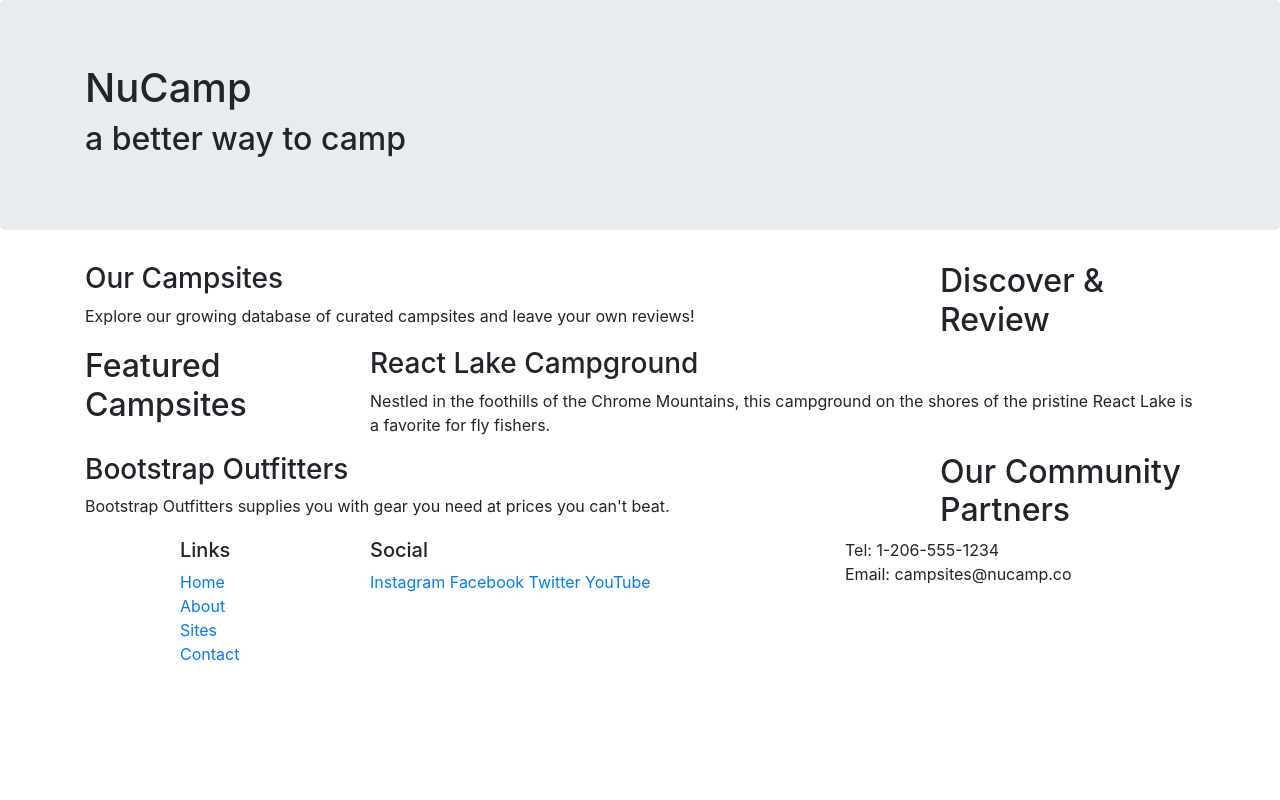
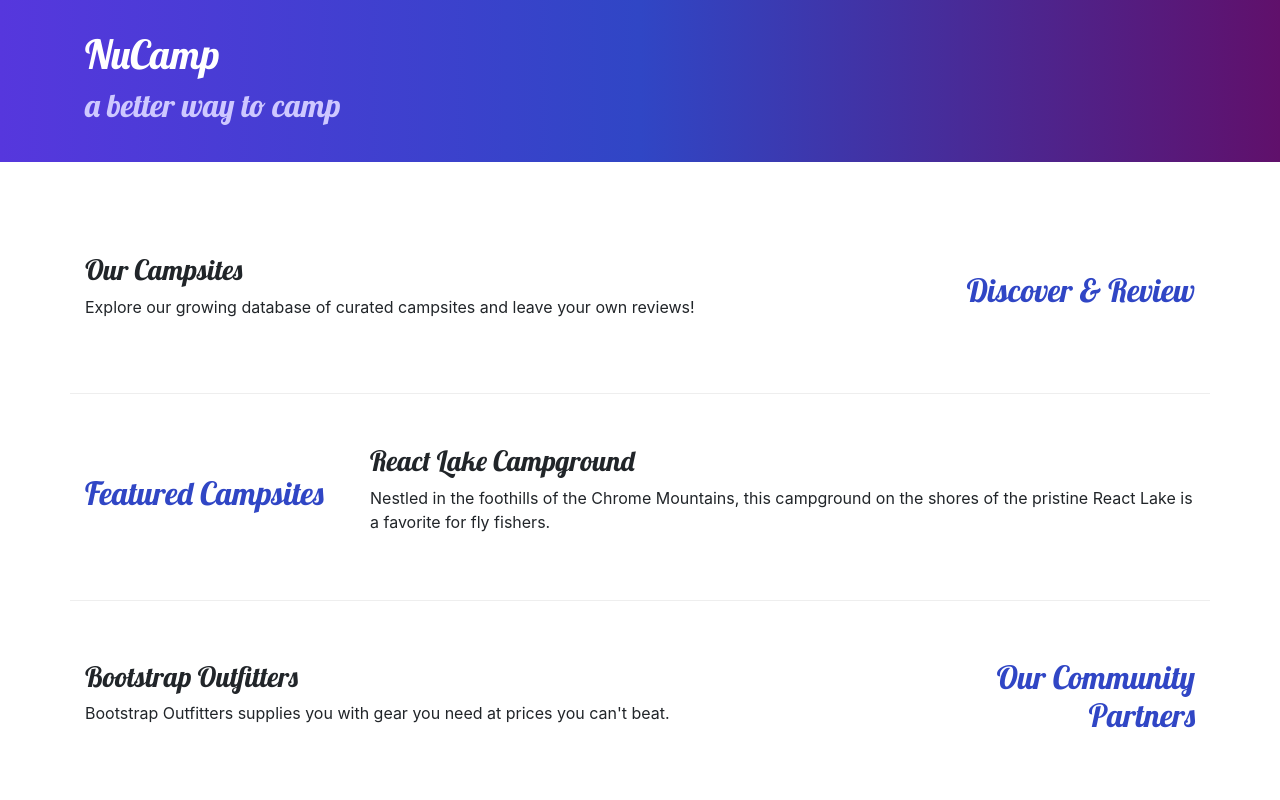
Before and after one commit to mzrickers/nucamp-bootstrap, a website: page index.html in a window 1280 px wide. Shown: the top 800 px of the page. Drawn offline with nearby package versions, Linux system fonts and the light colour scheme.

Commit message:
Custom Styles and BS Alignment Classes

```diff
--- /dev/null
+++ b/css/styles.css
@@ -0,0 +1,32 @@
+body {
+    font-family: "Open Sans" sans-serif;
+}
+
+h1, h2, h3 {
+    font-family: "Lobster", cursive;
+}
+
+h2 {
+    color: #3046C5;
+}
+
+header h2 {
+    color: #CEC8FF;
+}
+
+footer {
+    background-image: linear-gradient(#CEC8FF, white);
+    padding: 20px 0;
+}
+
+.jumbotron {
+    padding: 30px;
+    background-image: linear-gradient(to right, #5637DD, #3046C5, #60106B);
+    color: white;
+}
+
+.row-content {
+    padding: 50px 0;
+    border-bottom: 1px ridge;
+    min-height: 200px;
+}
--- a/index.html
+++ b/index.html
@@ -8,12 +8,14 @@
     <!-- Bootstrap CSS -->
     <link rel="stylesheet" href="node_modules/bootstrap/dist/css/bootstrap.min.css" />
 
+    <link rel="stylesheet" href="https://fonts.googleapis.com/css?family=Lobster|Open+Sans" />
+    <link rel="stylesheet" href="css/styles.css" />
     <title>NuCamp: A Better Way To Camp</title>
 </head>
 
 <body>
 
-    <header class="jumbotron">
+    <header class="jumbotron jumbotron-fluid">
         <div class="container">
             <div class="row">
                 <div class="col">
@@ -24,9 +26,9 @@
         </div>
     </header>
         <div class="container">
-            <div class="row">
+            <div class="row row-content align-items-center">
                 <div class="col-sm-4 order-sm-last col-md-3">
-                    <h2>Discover & Review</h2>
+                    <h2 class="text-sm-right">Discover & Review</h2>
                 </div>
                 <div class="col">
                     <h3>Our Campsites</h3>
@@ -34,7 +36,7 @@
                 </div>
             </div>
 
-            <div class="row">
+            <div class="row row-content align-items-center">
                 <div class="col-sm-4 col-md-3">
                     <h2>Featured Campsites</h2>
                 </div>
@@ -44,9 +46,9 @@
                 </div>
             </div>
 
-            <div class="row">
+            <div class="row row-content align-items-center">
                 <div class="col-sm-4 order-sm-last col-md-3">
-                    <h2>Our Community Partners</h2>
+                    <h2 class="text-sm-right">Our Community Partners</h2>
                 </div>
                 <div class="col">
                     <h3>Bootstrap Outfitters</h3>
@@ -67,7 +69,7 @@
                         <li><a href="#">Contact</a></li>
                     </ul>
                 </div>
-                <div class="col-6 col-sm-5">
+                <div class="col-6 col-sm-5 text-center">
                     <h5>Social</h5>
                     <a href="http://instagram.com/">Instagram</a>
                     <a href="http://facebook.com/">Facebook</a>
```
